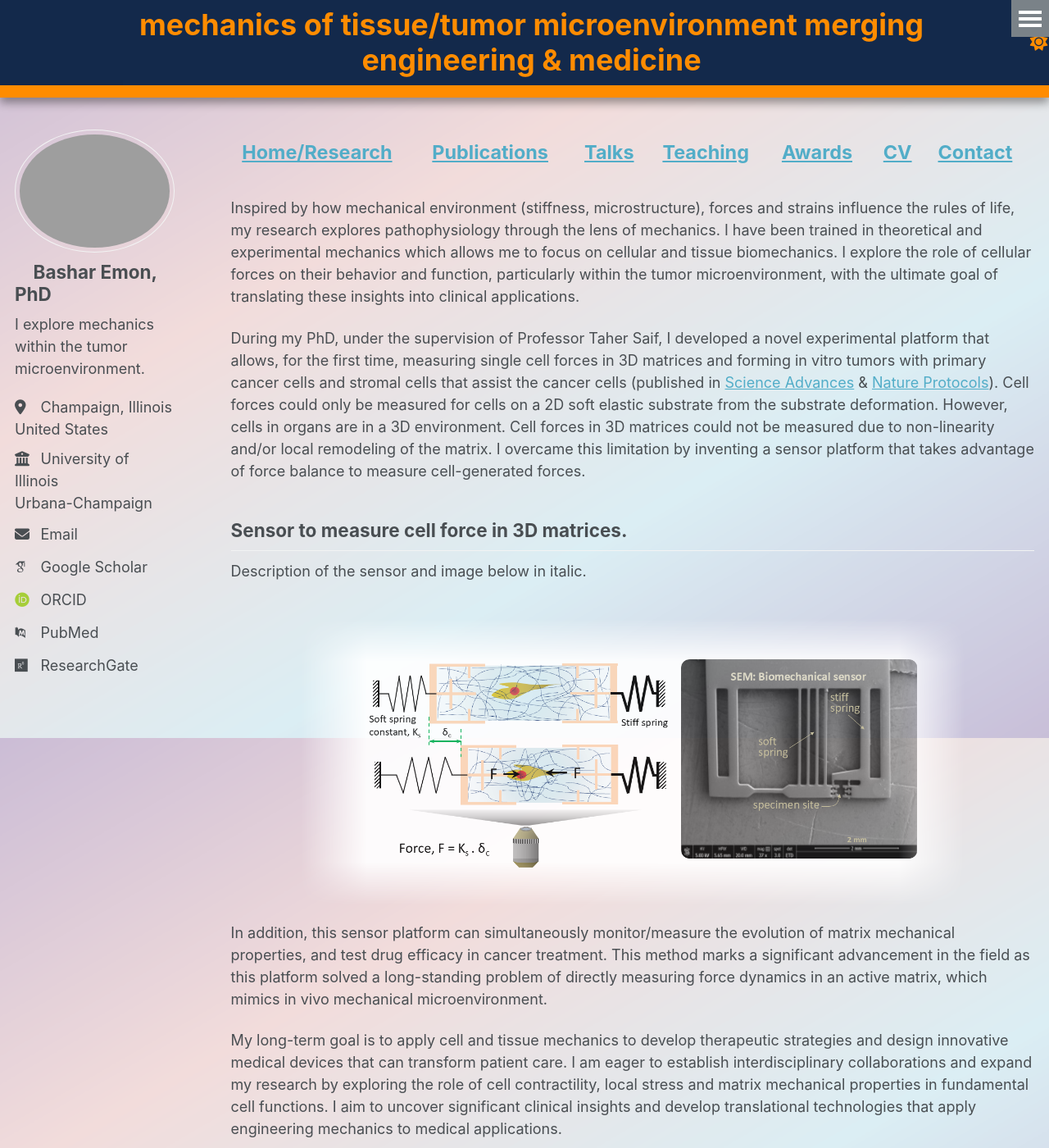
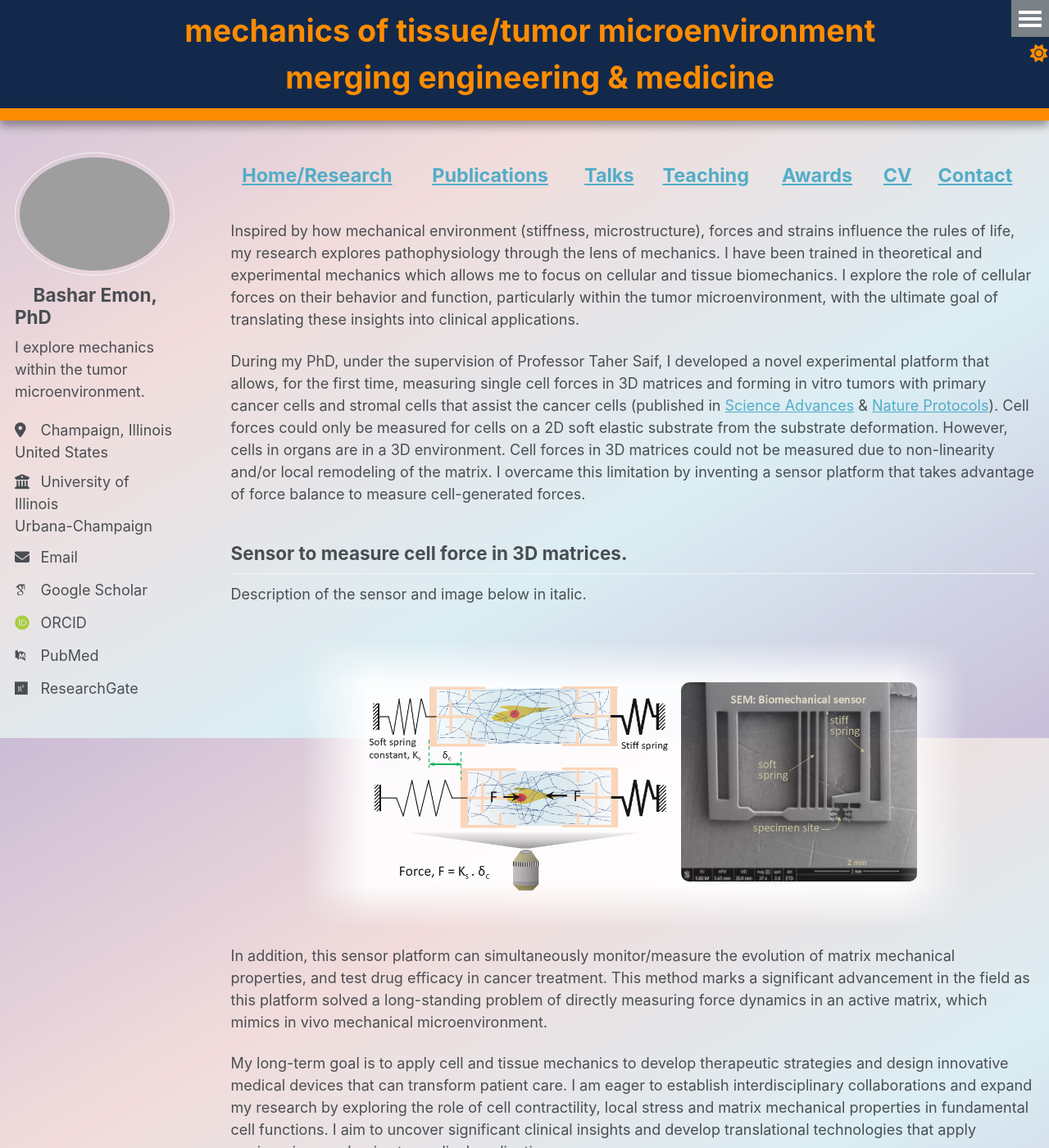
Before and after one commit to BasharEmon/BasharEmon.github.io, a Jekyll site: the page built from _pages/about.md, in a window 1280 px wide and 1400 px high. Shown: the whole window at 82% size. Built offline with Jekyll 4.4.1, drawn with Linux system fonts in a browser that asks for light colours; some web fonts are replaced.

Commit message:
Update _masthead.scss

```diff
--- a/_sass/layout/_masthead.scss
+++ b/_sass/layout/_masthead.scss
@@ -91,13 +91,13 @@
   }
 }
 .masthead__menu-item:first-child {
-  font-size: 2rem;  // or any size you want
+  font-size: 2.1rem;  // or any size you want
   font-weight: 450;
   //color: blue;
   text-align: center;
   width: 100%;         // ensure it can span full width
   justify-content: center; // works if flex item
-  line-height: 1.2;
+  //line-height: 1.2;
 
   a:hover {
     //font-weight: 550; //750;
```
